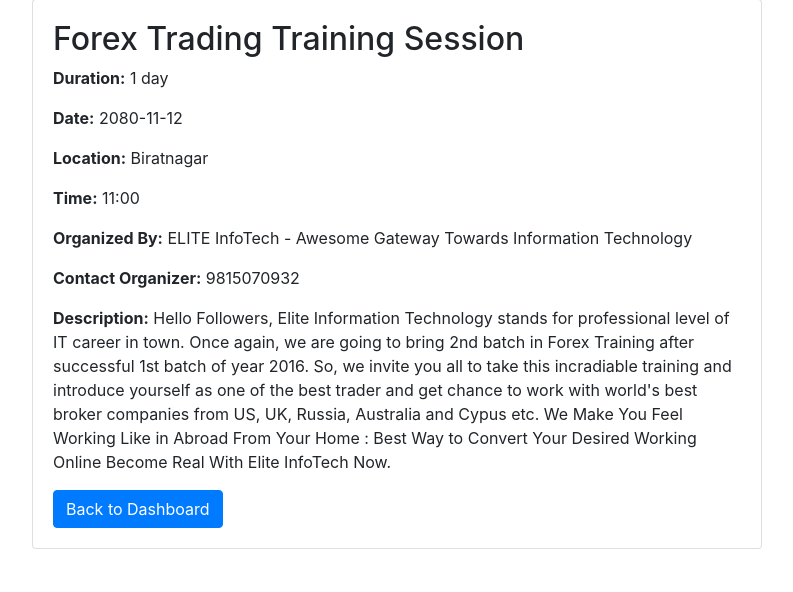
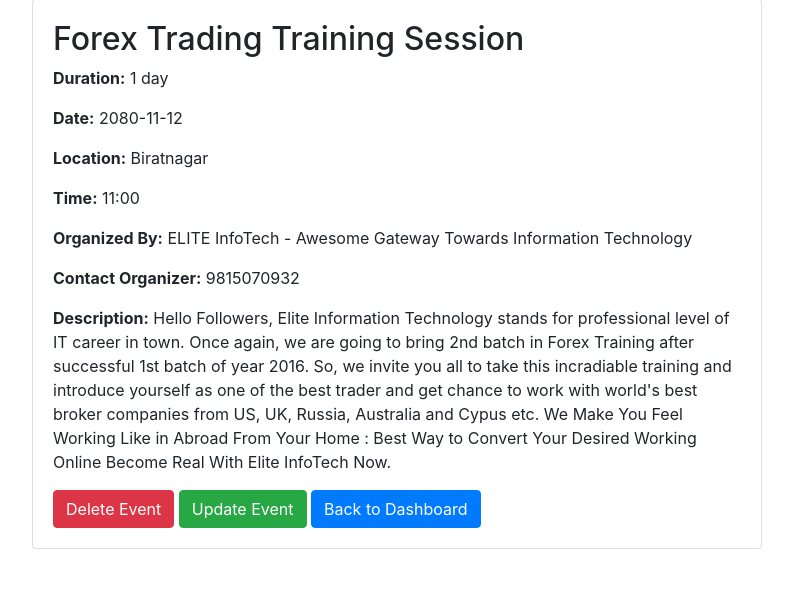
Before and after one commit to BibekRai44/Evento, a Flask app: page /event_details/1 in a window 1280 px wide. Shown: the part 49-641 px from the top of the page, without its empty margins (243-1036 px from the left). Run offline with Flask 3, Linux system fonts and the light colour scheme; some libraries are stand-ins or nearby versions.

Commit message:
modified some changes

```diff
--- a/templates/event_details.html
+++ b/templates/event_details.html
@@ -20,6 +20,7 @@
                 <div class="card">
                     <div class="card-body">
                         <h2>{{ event.eventname }}</h2>
+
                         <p><strong>Duration:</strong> {{ event.duration }}</p>
                         <p><strong>Date:</strong> {{ event.date }}</p>
                         <p><strong>Location:</strong> {{ event.location }}</p>
@@ -27,6 +28,12 @@
                         <p><strong>Organized By:</strong> {{ event.organizer }}</p>
                         <p><strong>Contact Organizer:</strong> {{ event.contactorganizer }}</p>
                         <p><strong>Description:</strong> {{ event.description }}</p>
+                        <form method="POST" action="{{ url_for('delete_event', event_id=event.id) }}" style="display: inline;">
+                            <input type="hidden" name="_method" value="DELETE">
+                            <button type="submit" class="btn btn-danger">Delete Event</button>
+                        </form>
+                        <a href="{{ url_for('update_event_page', event_id=event.id) }}" class="btn btn-success">Update Event</a>
+
                         <a href="{{ url_for('dashboard') }}" class="btn btn-primary">Back to Dashboard</a>
                     </div>
                 </div>
```
